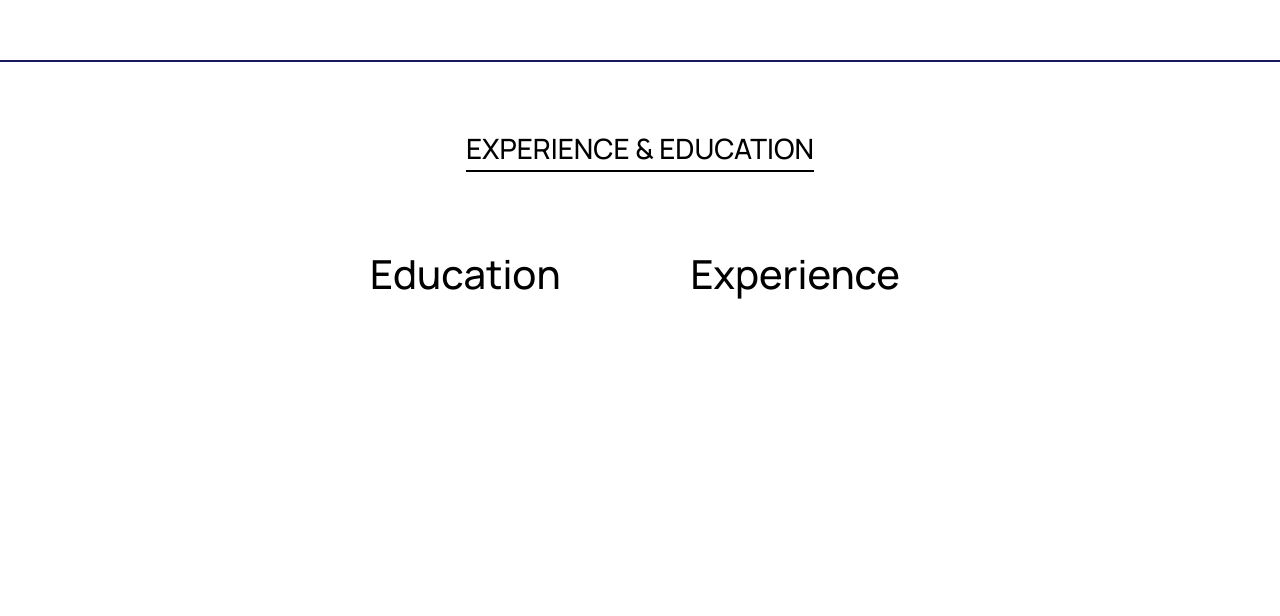
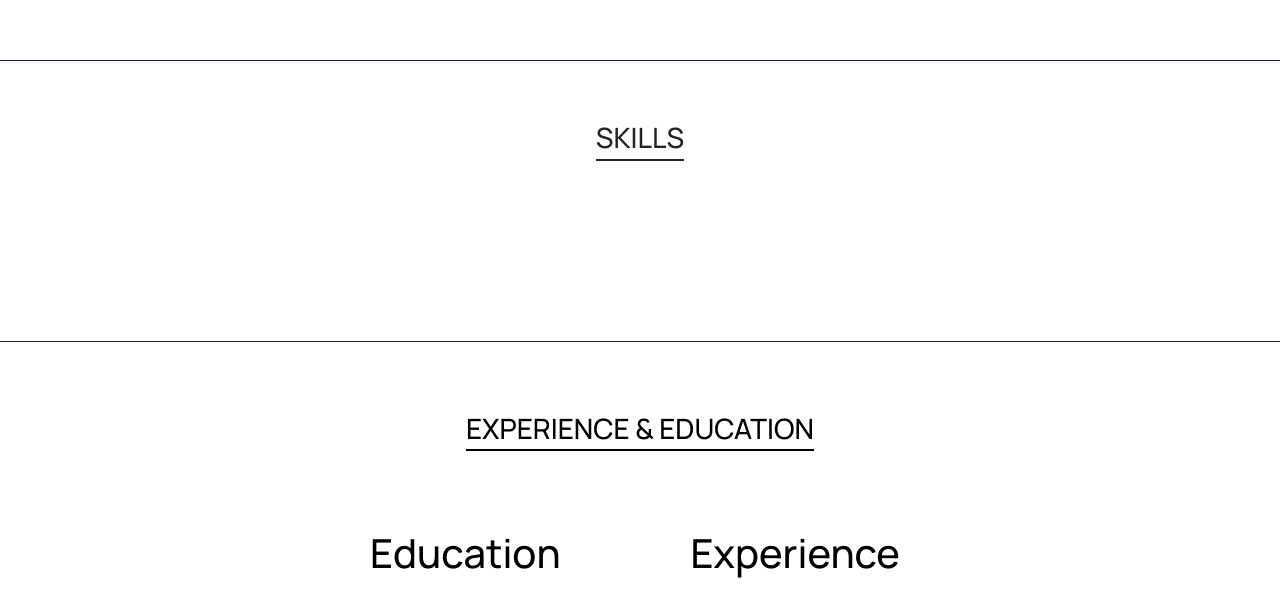
Before and after one commit to Sachinthana-Lokuyaddage/DApp-for-E-Portfolio-system, a React (Create React App) app in the folder DApp-Implementation/: page / in a window 1280 px wide. Shown: the part 1722-2338 px from the top of the page. Built offline with nearby package versions, Linux system fonts and the light colour scheme.

Commit message:
before remove the limitation

```diff
--- a/DApp-Implementation/src/components/skills/Skills.css
+++ b/DApp-Implementation/src/components/skills/Skills.css
@@ -1,27 +1,37 @@
-.skills-section{
+.skills {
     background-color: var(--color-white);
     height: 50%;
     width: 100%;
     display: flex;
+    flex-direction: column;
     justify-content: center;
     align-items: center;
-    gap: 80px;
     border-top: 1px var(--color-blue) solid;
     border-bottom: 1px var(--color-blue) solid;
+    padding: 60px; /* Add some spacing below the title */
+}
 
-}
-.skills-section img{
-    width: 50px;
-    height: 50px;
-    margin: 20px 0 20px 0;
-}
-.skills-section .title {
+.skills .title {
     font-size: 28px;
     text-transform: uppercase;
+    text-align: center;
     padding-bottom: 4px;
     border-bottom-style: solid;
     border-bottom-width: 2px;
     width: fit-content;
+    margin-bottom: 60px; /* Add some spacing below the title */
+
+}
+
+.skills .skills-section {
+    background-color: var(--color-white);
+    display: flex;
+    justify-content: center;
+    align-items: center;
+    gap: 80px;
+    flex-wrap: wrap; /* Allow wrapping on smaller screens */
+    margin-top: 60px; /* Add some spacing below the title */
+
 }
 
 /* =========media querries========== */
--- a/DApp-Implementation/src/components/skills/Skills.jsx
+++ b/DApp-Implementation/src/components/skills/Skills.jsx
@@ -22,7 +22,8 @@ const Skills = ({ state }) => {
     }, [state]);
 
     return (
-
+      <section className='skills'>
+<h1 className="title">SKILLS </h1>
         <section className="skills-section">
 
 
@@ -33,6 +34,7 @@ const Skills = ({ state }) => {
                 </div>
             ))}
         </section>
+        </section>
     );
 };
 
```
